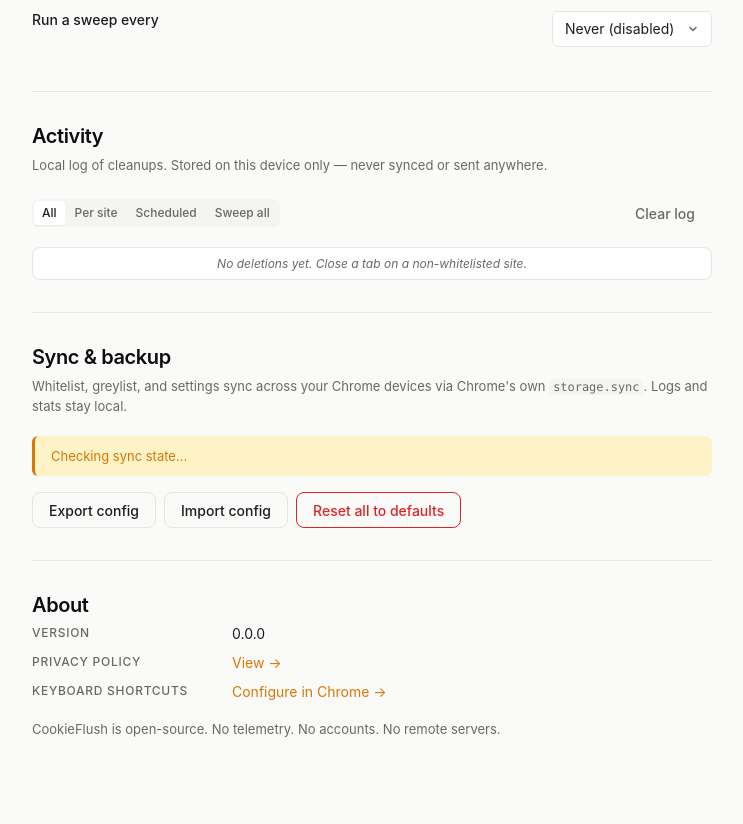
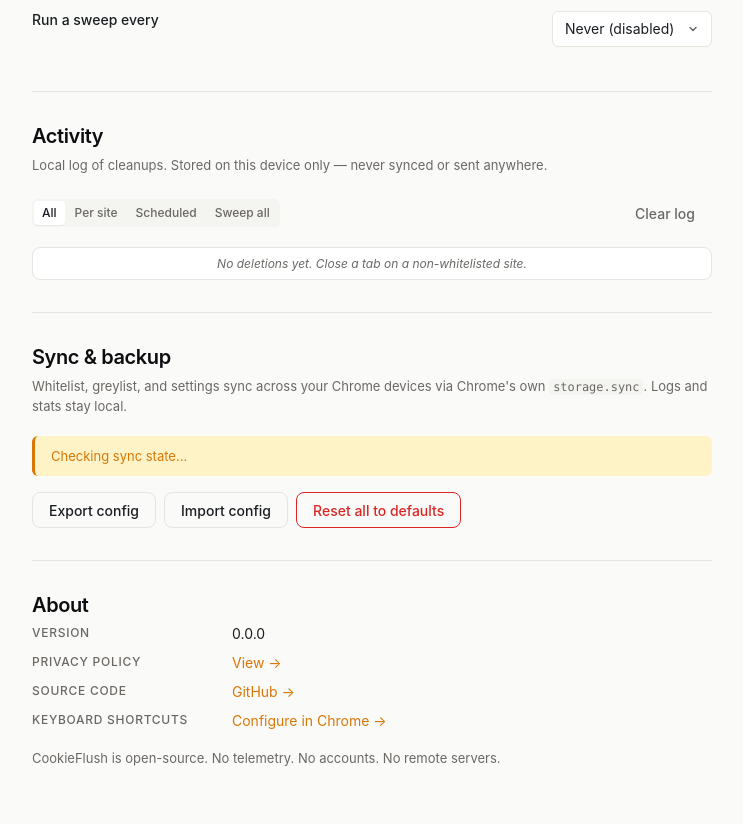
Before and after one commit to moeatsy/cookieflush, a browser extension: page options.html in a window 1280 px wide. Shown: the part 2172-2996 px from the top of the page, without its empty margins (294-1037 px from the left). Drawn offline with Linux system fonts and the light colour scheme.

Commit message:
Add source code link to options About section
Ships with the next store release; v1.0.10 tag matches the current
store build exactly.

Co-Authored-By: Claude Fable 5 <noreply@anthropic.com>

```diff
--- a/options.html
+++ b/options.html
@@ -235,6 +235,7 @@
         <dl class="meta-list">
           <dt>Version</dt><dd id="about-version"></dd>
           <dt>Privacy policy</dt><dd><a href="https://extkit.dev/cookieflush/policy" target="_blank" rel="noopener">View →</a></dd>
+          <dt>Source code</dt><dd><a href="https://github.com/moeatsy/cookieflush" target="_blank" rel="noopener">GitHub →</a></dd>
           <dt>Keyboard shortcuts</dt><dd><a href="chrome://extensions/shortcuts" id="kbd-link">Configure in Chrome →</a></dd>
         </dl>
         <p class="section-desc">CookieFlush is open-source. No telemetry. No accounts. No remote servers.</p>
```
